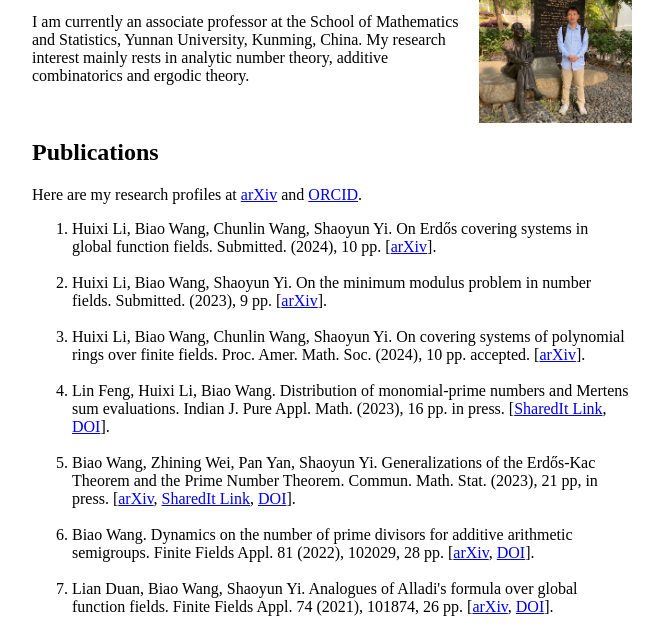
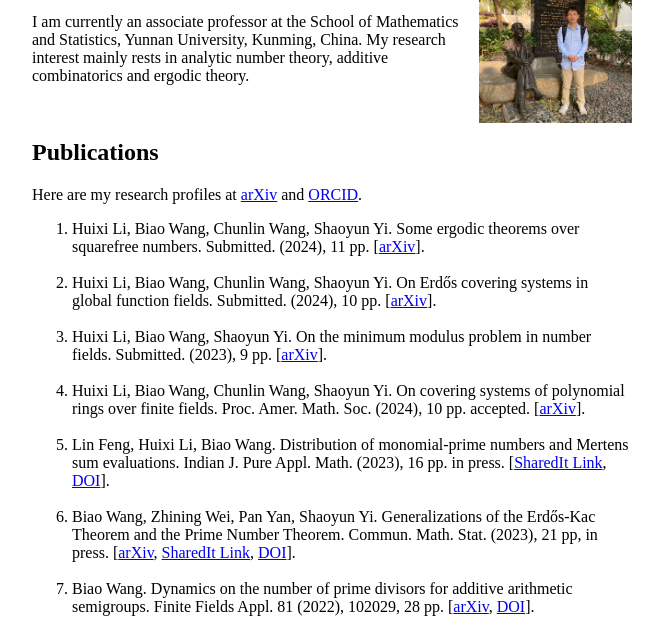
Before and after one commit to b-zeta/biaowang, a plain HTML site: page index.html in a window 1280 px wide. Shown: the part 156-787 px from the top of the page, without its empty margins (308-971 px from the left). Drawn offline with Linux system fonts and the light colour scheme.

Commit message:
Update index.html

```diff
--- a/index.html
+++ b/index.html
@@ -25,6 +25,9 @@ Here are my research profiles at <a href="https://arxiv.org/a/wang_b_5.html">arX
 <a href="https://orcid.org/0000-0003-1105-6299">ORCID</a>.
 
 <ol>
+
+   <li>Huixi Li, Biao Wang, Chunlin Wang, Shaoyun Yi. Some ergodic theorems over squarefree numbers. Submitted. (2024), 11 pp. [<a href="https://arxiv.org/pdf/2405.18157.pdf">arXiv</a>].
+<br><br></li>
 
    <li>Huixi Li, Biao Wang, Chunlin Wang, Shaoyun Yi. On Erdős covering systems in global function fields. Submitted. (2024), 10 pp. [<a href="https://arxiv.org/pdf/2402.03810.pdf">arXiv</a>].
 <br><br></li>
```
